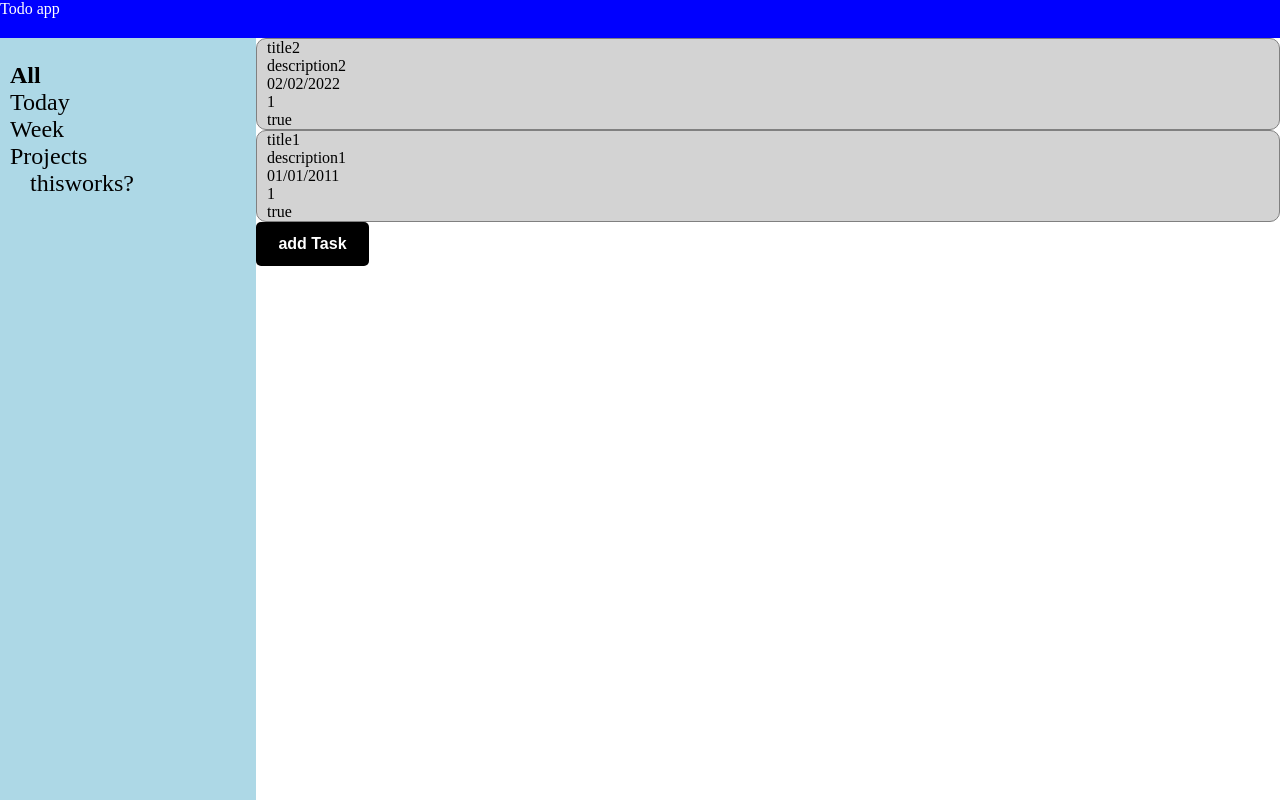
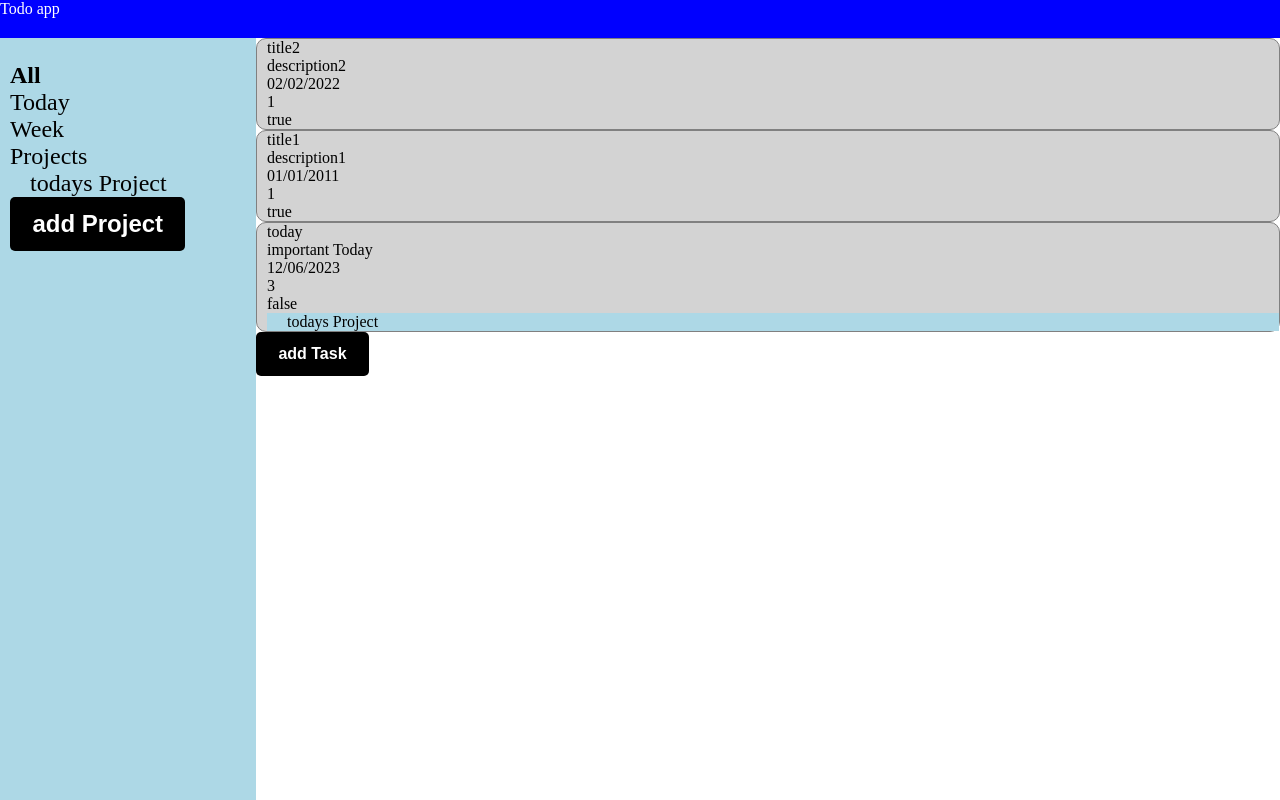
Before and after one commit to Andr-e-acute/Odin-TodoList, a website with bundled scripts: page dist/index.html in a window 1280 px wide. Built offline with nearby package versions, Linux system fonts and the light colour scheme.

Commit message:
added show Project functionality

```diff
--- a/src/Libarian.js
+++ b/src/Libarian.js
@@ -1,20 +1,36 @@
 import { tempStorage } from "./storage";
-import { compareAsc, compareDesc, isToday,isThisWeek } from "date-fns";
 
+ import { compareAsc, compareDesc, isToday, isThisWeek } from "date-fns";
+
+let projectArray=createProjectArray()
+function createProjectArray() {
+  const projectArray = [
+    ...new Set(tempStorage
+        .filter(task=>task.project)
+        .map((task) => task.project)),
+  ];
+  return projectArray;
+}
 // Libarian creates an Array of Task
-function createTaskList(period = "not choosen") {
-  console.log(`create a taskList with:${period} tasks`);
+function createTaskArray(choise = "not choosen") {
+
+  console.log(`create a taskList with:${choise} tasks`);
   let currentTaskList = [];
-  if (period === "all") {
+  if (choise === "all") {
     currentTaskList = [...tempStorage];
-  } else if (period === "today") {
+  } else if (choise === "today") {
     currentTaskList = tempStorage.filter((task) => isToday(task.dueDate));
+  } else if (choise === "week") {
+    currentTaskList = tempStorage.filter((task) => isThisWeek(task.dueDate));
   }
-  else if (period === "week") {
-    currentTaskList = tempStorage.filter((task) => isThisWeek(task.dueDate));}
+  else if(projectArray.includes(choise)){
+    currentTaskList= tempStorage.filter((task)=>{
+    return task.project===choise
+    })
+  }
   else {
     currentTaskList = [
-      { title: "something went wrong ", description: "libarian messed up" },
+      { title: "libarian messed up", description: `choise was:${choise}` },
     ];
   }
   console.log(currentTaskList);
@@ -29,4 +45,5 @@ function sortTasklist(taskList) {
   });
   console.log(taskList);
 }
-export { createTaskList };
+
+export { createTaskArray,projectArray };
--- a/src/manageDom.js
+++ b/src/manageDom.js
@@ -1,6 +1,6 @@
 // createDOM.js creates/display DOM elements
-import { createTaskList } from "./Libarian";
-import { format,isValid } from "date-fns";
+import { createTaskArray, projectArray } from "./Libarian";
+import { format, isValid } from "date-fns";
 
 const allCategory = document.querySelector("[data-tasks='all']");
 let currentActive;
@@ -13,7 +13,7 @@ function changeActive(target) {
   displayTasks();
 }
 function displayTasks() {
-  const taskList = createTaskList(currentActive.dataset.tasks);
+  const taskList = createTaskArray(currentActive.dataset.tasks);
   const taskContainer = document.getElementById("todos");
   taskContainer.textContent = "";
   taskList.forEach((task) => {
@@ -26,15 +26,9 @@ function displayTasks() {
 
       if (key === "dueDate") {
         property.classList = key;
-
-        // property.textContent = !isNaN(task[key].getTime())
-        //   ? format(task[key], "dd/MM/yyyy")
-        //   : "";
-
-        // uses date-fns I don't know which one is better
         property.textContent = isValid(task[key])
-        ? format(task[key], "dd/MM/yyyy")
-        : "";
+          ? format(task[key], "dd/MM/yyyy")
+          : "";
         todo.appendChild(property);
       } else {
         property.classList = key;
@@ -46,7 +40,20 @@ function displayTasks() {
     taskContainer.appendChild(todo);
   });
 }
+function displayProjects() {
 
+  const addProjectBtn =document.querySelector("#sidebar>ul>.addProject")
+  const projectDom = document.createElement("li");
+  projectDom.classList.add("project");
+  projectArray.map((project) => {
+    console.log(project);
+    projectDom.textContent = project;
+    projectDom.dataset.tasks=project;
+    addProjectBtn.before(projectDom)
+  });
+
+}
+// creates the tasksArray on first load
 changeActive(allCategory);
-
+displayProjects();
 export { displayTasks, changeActive };
--- a/src/storage.js
+++ b/src/storage.js
@@ -22,6 +22,7 @@ let tempStorage = [
 console.log("create some test task tempstorage is now:");
 addTaskTemp(createTask("title2", "description2", "02.02.22", "1", "true"));
 addTaskTemp(createTask("title1", "description1", "01.01.11", "1", "true"));
+addTaskTemp(createTask("today","important Today",Date.now(),3,false,"todays Project"))
 console.log(tempStorage)
 //add to tempStorage
 function addTaskTemp(task){
--- a/src/tasks.js
+++ b/src/tasks.js
@@ -2,13 +2,14 @@ import { tempStorage } from "./storage";
 // factory function to create task objects
 // Odin requierment factories or constructors/classes to generate them.
 
-function createTask(title, description, dueDate, priority, done) {
+function createTask(title, description, dueDate, priority, done,project) {
   return {
     title,
     description,
     dueDate:new Date(dueDate),
     priority,
     done,
+    project
   };
 }
 
```
Also changed, not shown: thoughts.md (+19 -14 lines), dist/index.html.
